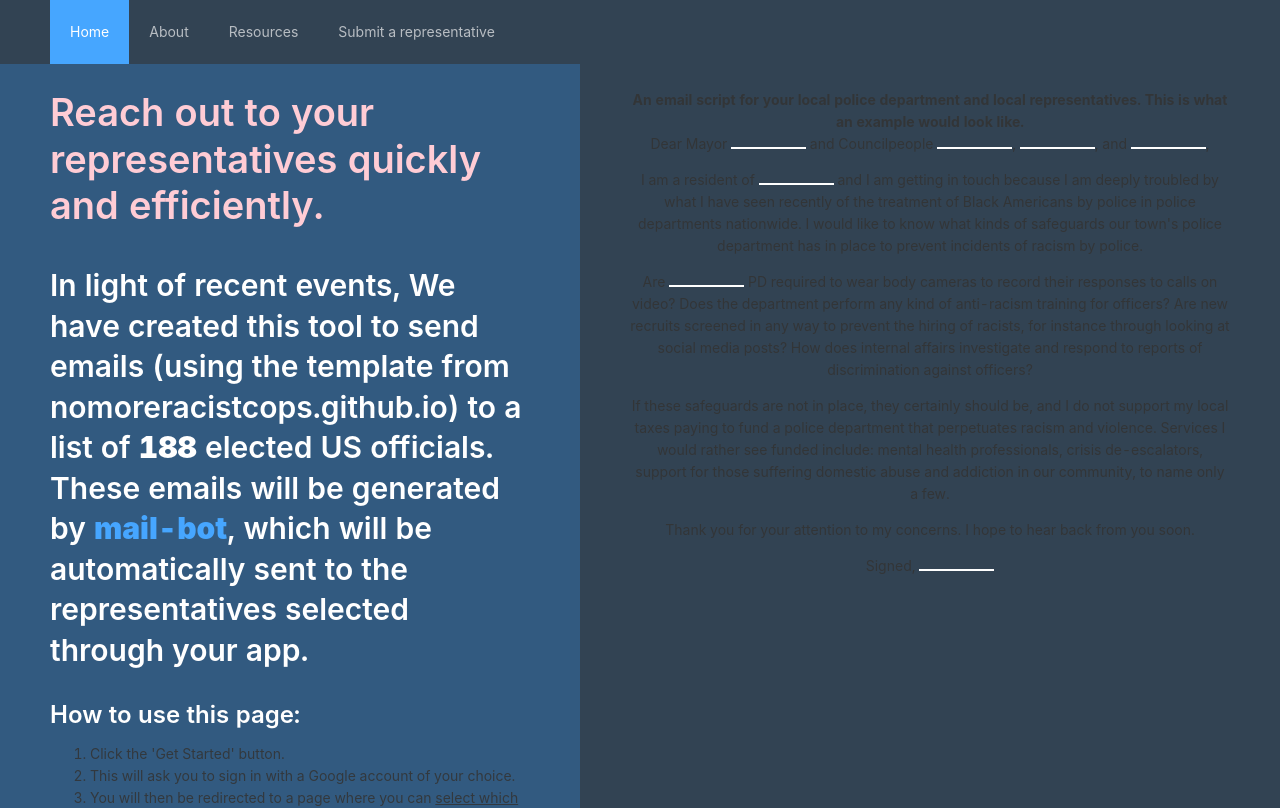
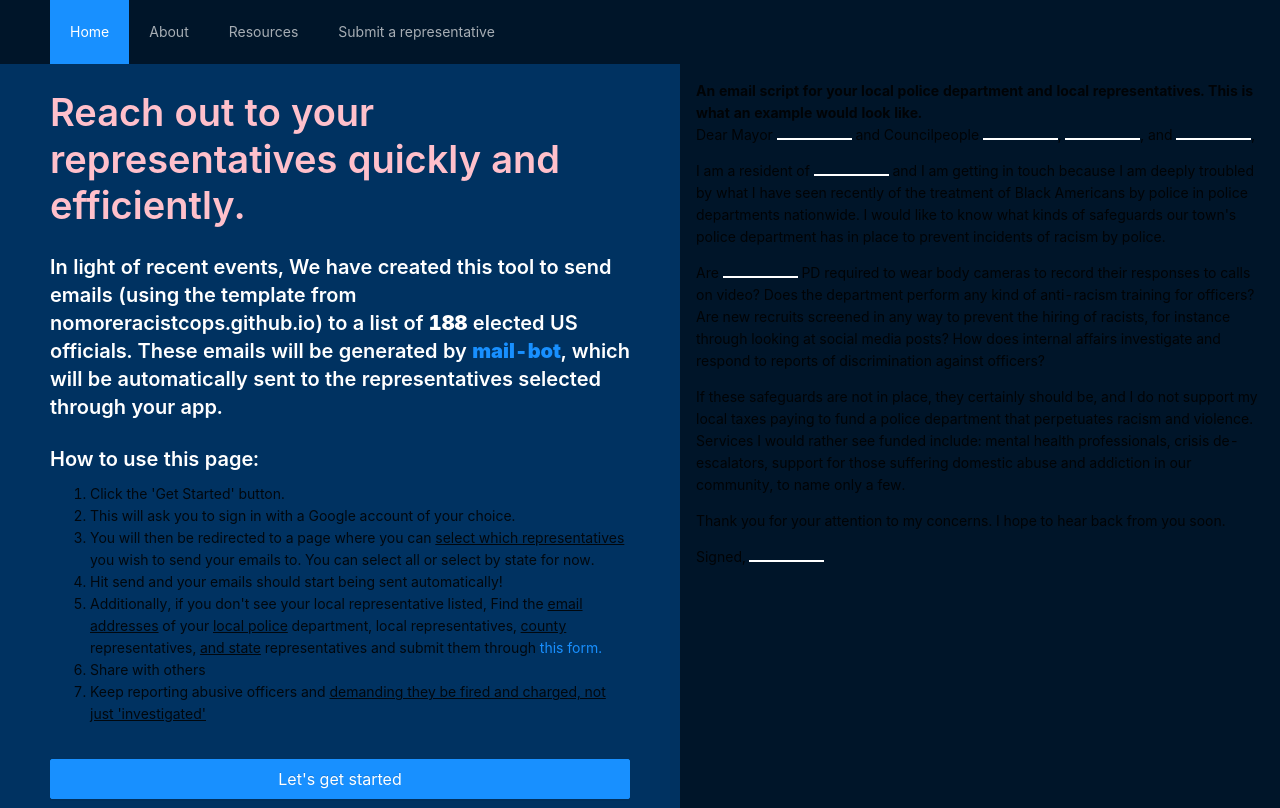
Before and after one commit to cvaldez98/activism-web-client, a Next.js app in the folder client/: page /Home in a window 1280 px wide. Shown: the top 808 px of the page. Built offline with nearby package versions, Linux system fonts and the light colour scheme.

Commit message:
re-styled home page

```diff
--- a/client/src/App.css
+++ b/client/src/App.css
@@ -36,3 +36,38 @@
     transform: rotate(360deg);
   }
 }
+
+body {
+  min-width: 640px;
+}
+
+.container {
+  display: flex;
+  flex-direction: column;
+}
+
+.content {
+  display: flex;
+  flex-direction: column;
+}
+
+.main {
+  display: flex;
+  flex-direction: row;
+  justify-content: space-between;
+  flex-wrap: wrap;
+}
+
+.action-list {
+  display: flex;
+  flex: 3;
+  min-width: 600px;
+}
+
+.example-email {
+  display: flex;
+  flex: 2;
+  min-width: 600px;
+  padding: 16px;
+  background-color: #001529;
+}
--- a/client/src/pages/Home.js
+++ b/client/src/pages/Home.js
@@ -5,6 +5,7 @@ import { Layout, Menu, Button, Typography } from 'antd';
 import Credits from '../Credits';
 import SampleEmail from '../SampleEmail';
 import 'antd/dist/antd.css';
+import '../App.css';
 
 const { Header, Footer, Sider, Content } = Layout;
 const { Title } = Typography
@@ -23,8 +24,7 @@ let goToAuth = async () => {
 function App(props) {
   console.log(props.location);
   return (
-    <Layout className="layout" style={{ opacity:'0.8'}}>
-      <meta></meta>
+    <div className="container">
      <Header>
        <div className="logo" />
        <Menu theme="dark" mode="horizontal" defaultSelectedKeys={['1']}>
@@ -34,14 +34,16 @@ function App(props) {
          <Menu.Item key="4">Submit a representative</Menu.Item>
        </Menu>
      </Header>
-    <Layout>
+     <div className="content">
+        <div className="main">
+          <div className="action-list">
             <Content id='home' style={{ padding: '25px 50px', backgroundColor: '#003261'}}>
               <Title style={{ color: 'pink'}}>Reach out to your representatives quickly and efficiently.</Title>
-            <Title level={2} style={{ color: 'white'}}>In light of recent events, We have created this tool to send emails
+              <Title level={4} style={{ color: 'white'}}>In light of recent events, We have created this tool to send emails
                 (using the template from nomoreracistcops.github.io) to a list of <b>188</b> elected US officials.
                 These emails will be generated by <b><a href="https://github.com/alandgton/activism-mailbot">mail-bot</a></b>, which will be automatically sent to the representatives selected through your app.
                 </Title>
-              <Title level={3} style={{ textAlign: 'left', color: 'white'}}>How to use this page:</Title>
+                <Title level={4} style={{ textAlign: 'left', color: 'white'}}>How to use this page:</Title>
               <ol>
                 <li>Click the 'Get Started' button.</li>
                 <li>This will ask you to sign in with a Google account of your choice.</li>
@@ -54,16 +56,17 @@ function App(props) {
               </ol>
               <Button onClick={() => goToAuth()} style={{ marginTop: '20px' }}type='primary' size='large' block> Let's get started </Button>
             </Content>
-      <Sider width='700' style={{ textAlign: 'center', padding: '25px 50px' }}>
+          </div>
+          <div id="example" className="example-email">
             <SampleEmail></SampleEmail>
-      </Sider>
-    </Layout>
-
-     <Footer style={{ textAlign: 'center' }}>
+          </div>
+        </div>
+        <div className="footer">
           <Title level={3} id='about' style={{ padding: '25px 0px 25px'}}> Big thanks to those who are helping make this possible.</Title>
           <Credits></Credits>
-     </Footer>
-   </Layout>
+        </div>
+     </div>
+    </div>
   );
 }
 
--- a/client/src/styles.css
+++ b/client/src/styles.css
@@ -52,36 +52,31 @@ p
   text-align: left;
 }
 
-ol
-		{
-			font-size: 25px;
+ol {
+	font-size: 24px;
 	font-weight: 800;
 	color: pink;
 	list-style: none;
 	list-style-position: outside;
 	counter-reset: counter1;
-			margin: 25px 0px;
-			max-width: 1000px;
-			text-align: justify;
 }
-		ol li{
+ol li {
 	counter-increment: counter1;
-			margin-left: 25px;
-			margin-top: 25px;
+	margin-top: 16px;
 	font-weight: 400;
 }
-    ol li::before
-		{
+
+ol li::before {
 	content: counter(counter1)"";
-			font-weight: 800;
+	font-weight: 600;
 	color: #003261;
 	background-color: pink;
 	text-align: center;
 	border-radius: 1em;
 	display: inline-block;
-			height: 25px;
-			width: 25px;
-			margin-right: 50px;
+	height: 36px;
+	width: 36px;
+	margin-right: 25px;
 }
 
 body {
@@ -89,8 +84,3 @@ ol
 	-webkit-font-smoothing: antialiased;
 	-moz-osx-font-smoothing: grayscale;
 }
-
-		  code {
-			font-family: source-code-pro, Menlo, Monaco, Consolas, 'Courier New',
-			  monospace;
-		  }
```
Lines whose indentation alone changed are shown as unchanged.
